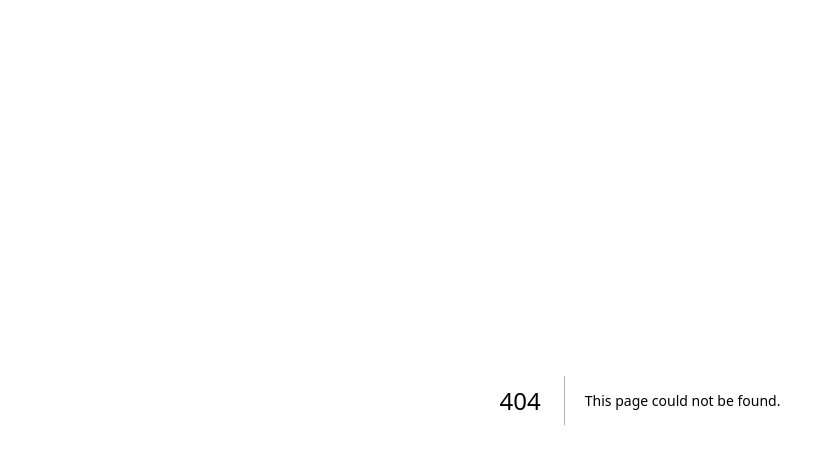
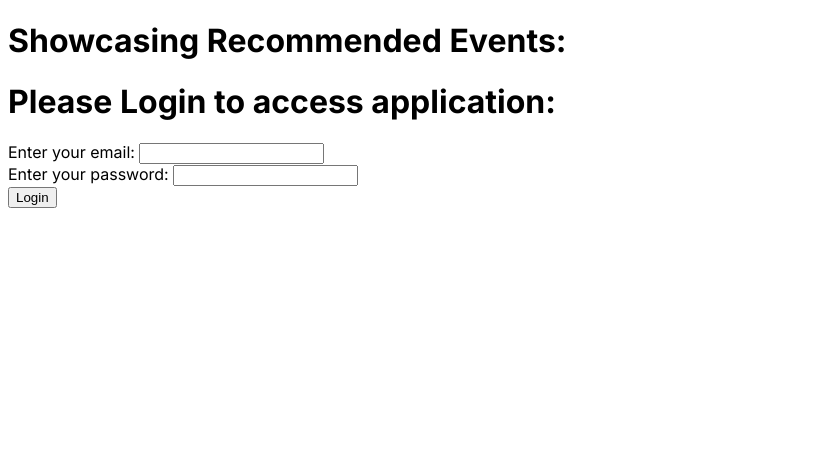
Before and after one commit to cavacado/upgraded-carnival, a Next.js app: page /login in a window 1280 px wide. Before the commit this address had no page. Shown: the top 464 px of the page, without its empty margins (0-835 px from the left). Built offline with nearby package versions, Linux system fonts and the light colour scheme.

Commit message:
feat: general clean up, add login for recommended events

```diff
--- /dev/null
+++ b/src/app/_components/DataLayer.tsx
@@ -0,0 +1,6 @@
+import dynamic from "next/dynamic";
+
+// make explicitly client component
+export const DataLayer = dynamic(() => import("./BaseDataLayer"), {
+  ssr: false,
+});
--- /dev/null
+++ b/src/app/_utils/randomInt.ts
@@ -0,0 +1,3 @@
+export function randomInt(max: number = 100000, min: number = 1) {
+  return Math.round(Math.random() * (max - min) + min);
+}
--- /dev/null
+++ b/src/app/actions/login.ts
@@ -0,0 +1,15 @@
+"use server";
+import { cookies } from "next/headers";
+import { redirect } from "next/navigation";
+import { randomInt } from "../_utils/randomInt";
+
+export async function login(formData: FormData) {
+  // unused because for demo only
+  const rawFormData = {
+    email: formData.get("email"),
+    password: formData.get("password"),
+  };
+  console.log(rawFormData)
+  cookies().set("authorised", randomInt().toString());
+  redirect("/");
+}
--- a/src/app/embed/page.tsx
+++ b/src/app/embed/page.tsx
@@ -1,14 +1,18 @@
+"use client";
 import { YouTubeEmbed } from "@next/third-parties/google";
 
 // note that need to enable iframe jsapi if we wanna track
 // video views
 export default function Embed() {
   return (
+    <>
+      <h1>Showcasing youtube embeds:</h1>
       <YouTubeEmbed
         videoid="EngW7tLk6R8"
         height={400}
         params="controls=0"
         js-api
       />
+    </>
   );
 }
--- a/src/app/file-download/page.tsx
+++ b/src/app/file-download/page.tsx
@@ -1,7 +1,7 @@
 export default function FileDownload() {
   return (
     <>
-      <p>hello file download</p>
+      <h1>Showcasing file download:</h1>
       <a href={"https://pastebin.pl/view/download/8b17e463"} download>
         Download
       </a>
--- a/src/app/form/page.tsx
+++ b/src/app/form/page.tsx
@@ -1,5 +1,7 @@
 export default function Form() {
   return (
+    <>
+      <h1>Showcasing form submissions:</h1>
       <form action="" method="get" className="form-example">
         <div className="form-example">
           <label htmlFor="name">Enter your name: </label>
@@ -13,5 +15,6 @@ export default function Form() {
           <input type="submit" value="Subscribe!" />
         </div>
       </form>
+    </>
   );
 }
--- /dev/null
+++ b/src/app/login/page.tsx
@@ -0,0 +1,24 @@
+"use client";
+import { login } from "../actions/login";
+
+export default function Login() {
+  return (
+    <>
+      <h1>Showcasing Recommended Events:</h1>
+      <h1>Please Login to access application:</h1>
+      <form action={login}>
+        <div>
+          <label htmlFor="email">Enter your email: </label>
+          <input type="email" name="email" id="email" required />
+        </div>
+        <div>
+          <label htmlFor="name">Enter your password: </label>
+          <input type="password" name="password" id="password" required />
+        </div>
+        <div>
+          <input type="submit" value="Login" />
+        </div>
+      </form>
+    </>
+  );
+}
```
Also changed, not shown: src/app/_components/BaseDataLayer.tsx (added, +15 -0 lines), src/app/about/page.tsx (+6 -1 lines), src/app/custom-event/page.tsx (+7 -1 lines), src/app/page.tsx (+15 -5 lines). Lines whose indentation alone changed are shown as unchanged.
